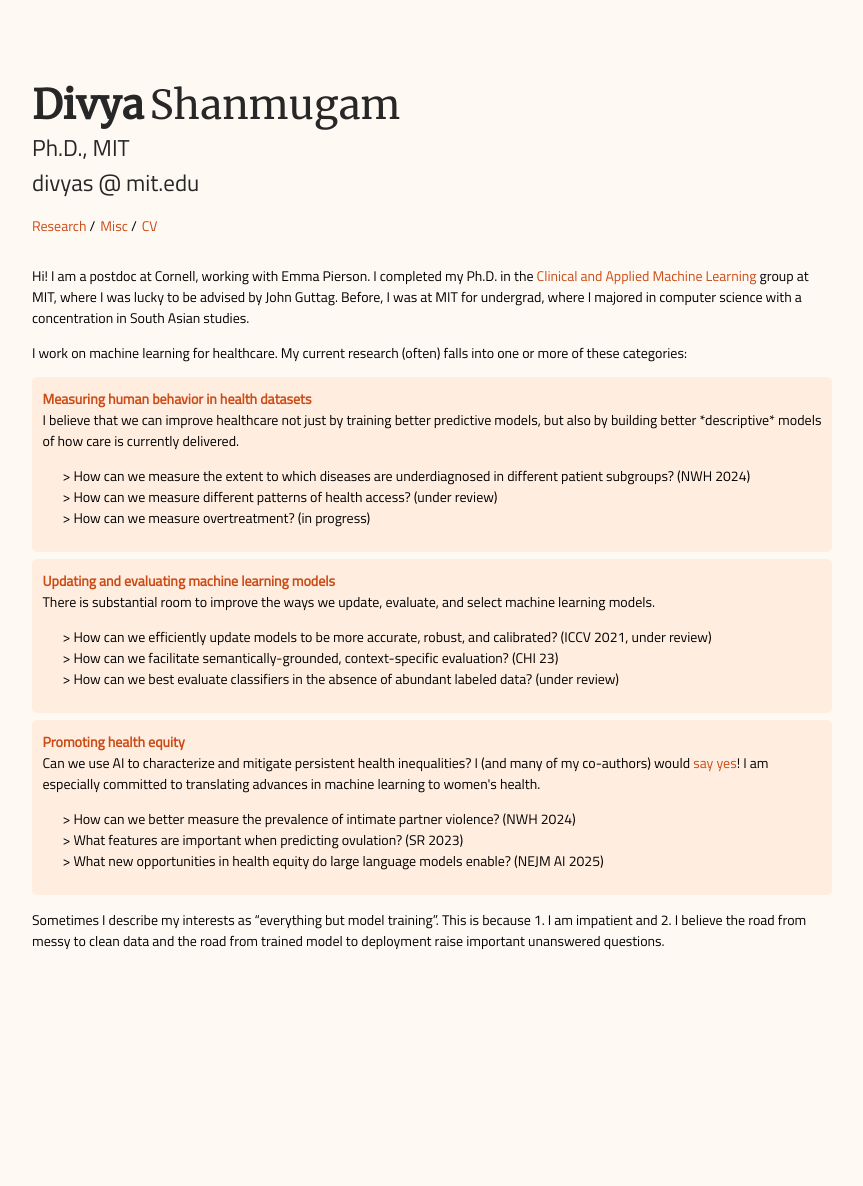
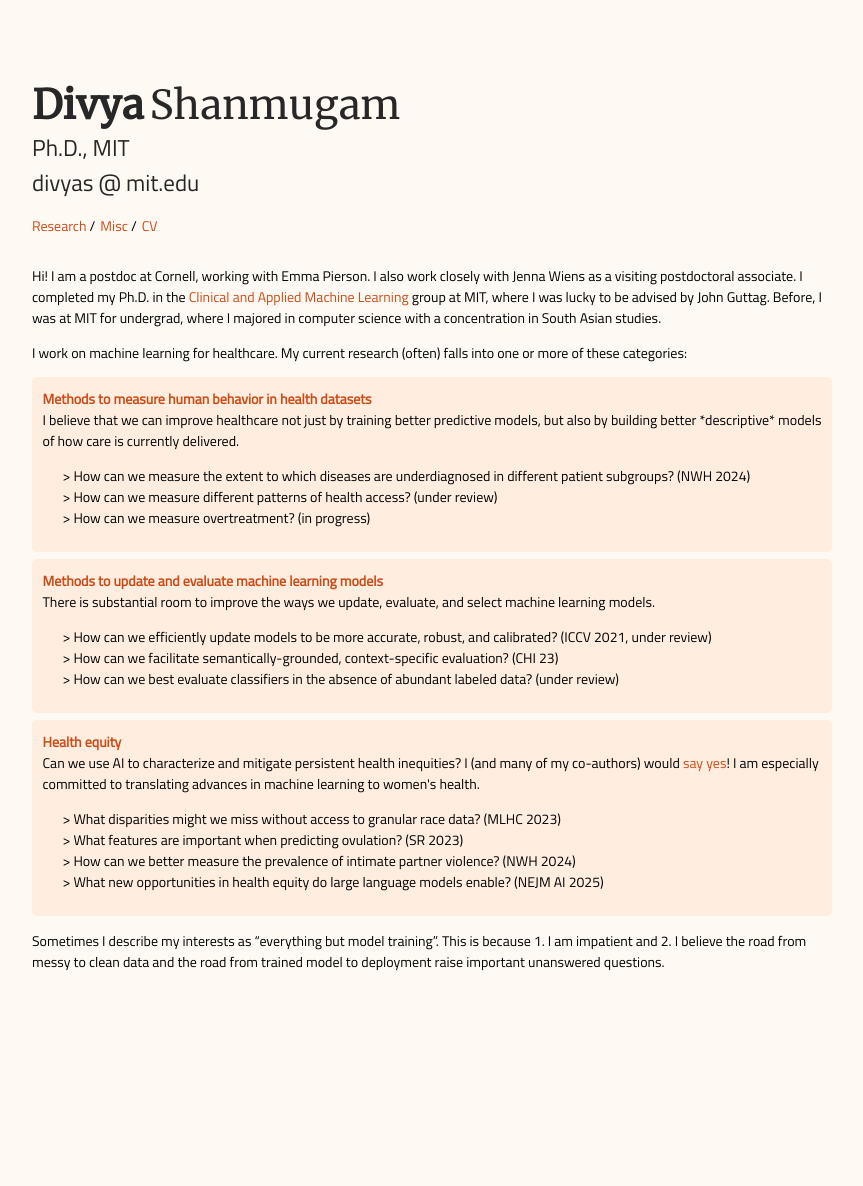
Before and after one commit to dmshanmugam/dmshanmugam.github.io, a Jekyll site: the page built from index.md, in a window 1280 px wide. Shown: the whole page, without its empty margins (208-1071 px from the left). Built offline with Jekyll 4.4.1, drawn with Linux system fonts in a browser that asks for light colours; before the commit the page ends 1165 px from its top, so only the background shows below that.

Commit message:
updated affiliation

```diff
--- a/index.md
+++ b/index.md
@@ -2,14 +2,14 @@
 layout: default
 ---
 
-Hi! I am a postdoc at Cornell, working with Emma Pierson. I completed my Ph.D. in the [Clinical and Applied Machine Learning](https://caml.csail.mit.edu/) group at MIT, where I was lucky to be advised by John Guttag.
+Hi! I am a postdoc at Cornell, working with Emma Pierson. I also work closely with Jenna Wiens as a visiting postdoctoral associate. I completed my Ph.D. in the [Clinical and Applied Machine Learning](https://caml.csail.mit.edu/) group at MIT, where I was lucky to be advised by John Guttag.
 Before, I was at MIT for undergrad, where I majored in computer science with a concentration in South Asian studies.
 
 I work on machine learning for healthcare. My current research (often) falls into one or more of these categories:
 
 <div style="background-color: #FFEDE0; padding: 0.75em; border-radius: 5px; border: #FFB085; margin-bottom: 0.5em; margin-top: 0em;">
 
-<span style="color: #CB4B16;"> <b> Measuring human behavior in health datasets </b> </span> <br>
+<span style="color: #CB4B16;"> <b> Methods to measure human behavior in health datasets </b> </span> <br>
 I believe that we can improve healthcare not just by training better predictive models, but also by building better *descriptive* models of how care is currently delivered.
 <!-- To what extent are diseases under-diagnosed?
 How do financial incentives shape treatment decisions? These are questions that machine learning methods I develop, in combination with large health datasets, can answer.  -->
@@ -20,21 +20,12 @@ How do financial incentives shape treatment decisions? These are questions that
 > How can we measure overtreatment? (in progress)
 </ul>
 </div>
-<!-- Datasets used in machine learning for healthcare are shaped by a complex system of human interaction and financial incentives.
-I like thinking about how we can develop machine learning methods to measure processes that shape observable data, in order to:
-(1) better understand the ways in which observable data differs from the data we wish to observe and
-(2) reason about the behavior of machine learning models trained on this data. -->
-
-<!-- I've thought about this in the context of *underdiagnosis* (of intimate partner violence (NWH 2024), and in ongoing work, genetic disease and cardiovascular outcomes),
-*patterns of health access* (heart failure), and most recently, *overtreatment*. -->
 
 <div style="background-color: #FFEDE0; padding: 0.75em; border-radius: 5px; border: #FFB085; margin-bottom: 0.5em; margin-top: 0em;">
 
- <span style="color: #CB4B16;"> <b> Updating and evaluating machine learning models </b> </span>  <br>
+ <span style="color: #CB4B16;"> <b> Methods to update and evaluate machine learning models </b> </span>  <br>
 
-<!-- I am interested in issues that arise *after* training a model.  -->
 There is substantial room to improve the ways we update, evaluate, and select machine learning models.
-<!-- I work on new methods to update models using test-time augmentation, and new methods to evaluate machine learning models under domain-specific constraints. -->
 
 <ul>
 > How can we efficiently update models to be more accurate, robust, and calibrated? (ICCV 2021, under review) <br>
@@ -44,16 +35,17 @@ There is substantial room to improve the ways we update, evaluate, and select ma
 </div>
 
 <div style="background-color: #FFEDE0; padding: 0.75em; border-radius: 5px; border: #FFB085; margin-bottom: 0.5em; margin-top: 0em;">
- <span style="color: #CB4B16;"> <b> Promoting health equity </b> </span>  <br>
+ <span style="color: #CB4B16;"> <b> Health equity </b> </span>  <br>
 
-Can we use AI to characterize and mitigate persistent health inequalities? I (and many of my co-authors) would <a url="https://arxiv.org/abs/2312.14804"> say yes</a>!
+Can we use AI to characterize and mitigate persistent health inequities? I (and many of my co-authors) would <a url="https://arxiv.org/abs/2312.14804"> say yes</a>!
 I am especially committed to translating advances in machine learning to women's health.
 
 <!-- A number of open technical questions here motivate my current work,
 including the scarcity of ground truth labels, and the role of predictive models in case management, particularly in the context of intimate partner violence and fertility. -->
 <ul>
+> What disparities might we miss without access to granular race data? (MLHC 2023) <br>
+> What features are important when predicting ovulation? (SR 2023) <br>
 > How can we better measure the prevalence of intimate partner violence? (NWH 2024) <br>
-> What features are important when predicting ovulation? (SR 2023) <br>
 > What new opportunities in health equity do large language models enable? (NEJM AI 2025)
 </ul>
 </div>
```
